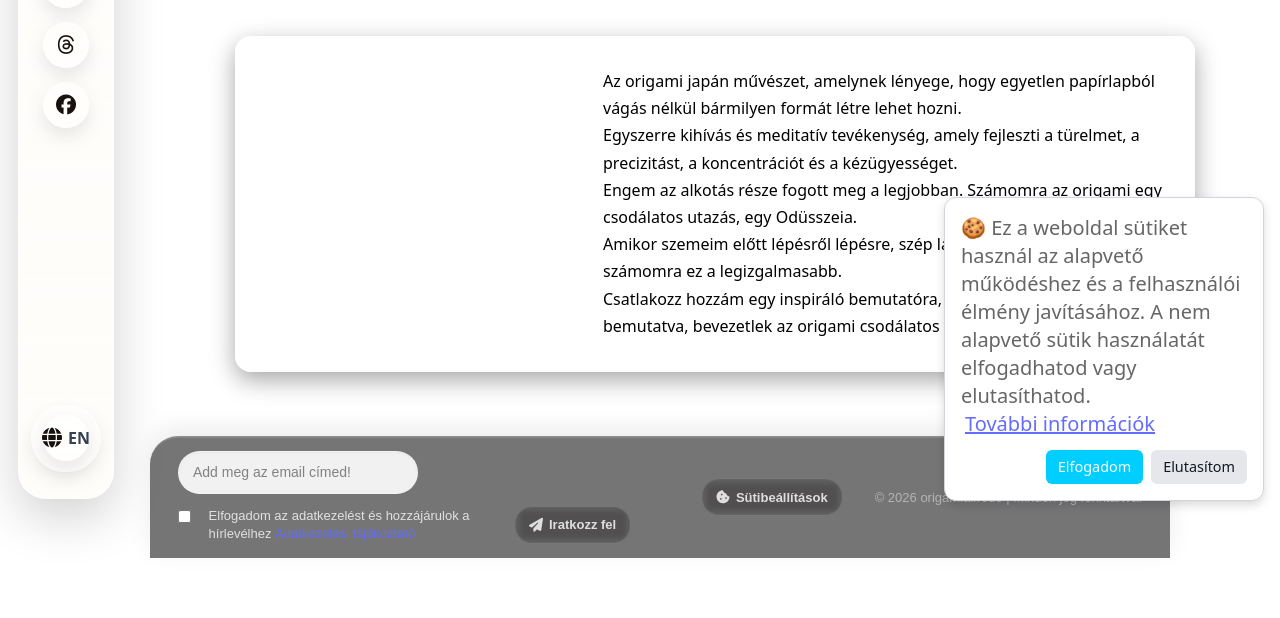
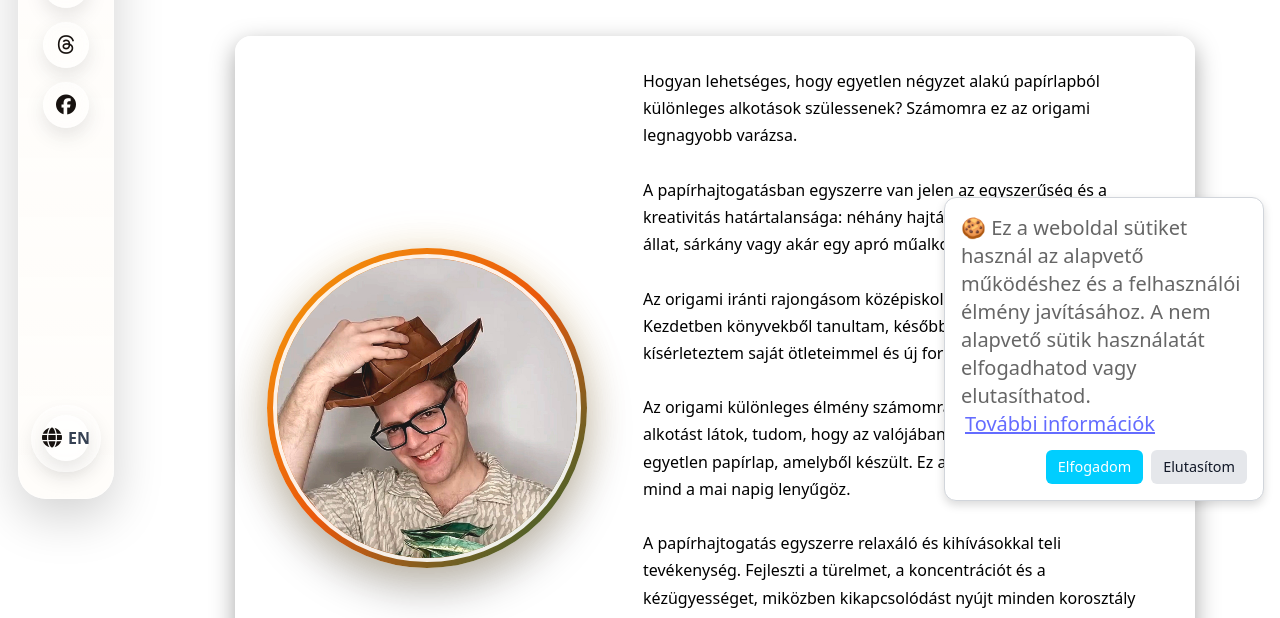
Before and after one commit to nayourcontact/origami-app, a Vue app in the folder client/: page /#/hu/home in a window 1280 px wide. Shown: the part 283-901 px from the top of the page. Before the commit the page ends 841 px from the top, so only its background shows below. Built offline with nearby package versions, Linux system fonts and the light colour scheme; no server answers; a web font is replaced by a local one.

Commit message:
Home page update

```diff
--- a/client/src/assets/styles/Home.css
+++ b/client/src/assets/styles/Home.css
@@ -305,3 +305,116 @@
         margin-right: auto;
     }
 }
+
+.profile-card {
+    display: flex;
+    align-items: center;
+    gap: 1.2rem;
+    padding: 1rem 1.4rem;
+    border-radius: 999px;
+    background: rgba(255, 255, 255, 0.72);
+    backdrop-filter: blur(14px);
+    box-shadow: 0 18px 45px rgba(0, 0, 0, 0.18);
+    width: fit-content;
+    margin-bottom: 1.5rem;
+}
+
+.profile-image-ring {
+    width: 92px;
+    height: 92px;
+    border-radius: 50%;
+    padding: 4px;
+    background: linear-gradient(135deg, #f59e0b, #f97316, #166534);
+    flex-shrink: 0;
+}
+
+.profile-image-ring img {
+    width: 100%;
+    height: 100%;
+    object-fit: cover;
+    object-position: center top;
+    border-radius: 50%;
+    display: block;
+    border: 3px solid white;
+}
+
+.profile-info h3 {
+    margin: 0;
+    font-size: 1.35rem;
+    font-weight: 700;
+    color: #1f1f1f;
+}
+
+.profile-info p {
+    margin: 0.2rem 0 0;
+    font-size: 0.95rem;
+    color: #555;
+}
+
+@media (max-width: 768px) {
+    .profile-card {
+        margin-inline: auto;
+        flex-direction: column;
+        border-radius: 28px;
+        text-align: center;
+    }
+
+    .profile-image-ring {
+        width: 120px;
+        height: 120px;
+    }
+}
+
+.profile-image-wrapper {
+    display: flex;
+    justify-content: center;
+    align-items: center;
+    min-width: 320px;
+}
+
+.profile-image-ring {
+    width: 320px;
+    height: 320px;
+    border-radius: 50%;
+    padding: 6px;
+
+    background:
+            linear-gradient(
+                    135deg,
+                    #f59e0b,
+                    #ea580c,
+                    #166534
+            );
+
+    box-shadow:
+            0 20px 45px rgba(0,0,0,0.28),
+            0 0 40px rgba(245,158,11,0.18);
+
+    position: relative;
+}
+
+.profile-image-ring img {
+    width: 100%;
+    height: 100%;
+    object-fit: cover;
+    object-position: center 20%;
+
+    border-radius: 50%;
+    border: 4px solid rgba(255,255,255,0.9);
+
+    display: block;
+}
+
+@media (max-width: 768px) {
+
+    .profile-image-ring {
+        width: 220px;
+        height: 220px;
+    }
+
+    .profile-image-wrapper {
+        min-width: unset;
+        margin-bottom: 1.5rem;
+    }
+
+}
--- a/client/src/locales/en.json
+++ b/client/src/locales/en.json
@@ -82,7 +82,7 @@
   ],
   "errorGalleryLoad": "The gallery could not be loaded. Try again later!",
   "footerText": "All rights reserved.",
-  "introText": "Origami is the Japanese art of paper folding where any shape can be created from a single sheet of paper without cutting.\nIt is both a challenge and a meditative activity that improves patience, precision, concentration, and dexterity.\nWhat captivated me most was the act of creation itself. For me, origami is a wonderful journey, an Odyssey.\nAs the paper slowly comes to life before my eyes, step by step – that’s the most exciting part for me.\nJoin me in an inspiring demonstration where I present some of my creations and introduce you to the magical world of origami!",
+  "introText": "How is it possible that a single square sheet of paper can be transformed into something extraordinary? To me, this is the greatest magic of origami.\n\nOrigami combines simplicity with limitless creativity: with just a few folds, a flat sheet of paper can become a flower, an animal, a dragon, or even a small work of art.\n\nMy passion for origami began during my high school years. At first, I learned from books, and later I started experimenting more and more with my own ideas and new designs.\n\nOrigami is a unique experience for me because while I see a finished creation, I know that it is still the very same sheet of paper from which it was made. This apparent contradiction continues to fascinate me to this day.\n\nPaper folding is both relaxing and challenging. It develops patience, concentration, and dexterity while providing an enjoyable creative escape for people of all ages.\n\nThrough my creations and workshops, I hope others will also discover the wonder that I have been experiencing in every single fold for many years.",
   "cookieText": "This website uses cookies to ensure basic functionality and to enhance your experience. You can choose to accept or reject non-essential cookies.",
   "moreInfo": "More details",
   "accept": "Accept",
--- a/client/src/locales/hu.json
+++ b/client/src/locales/hu.json
@@ -82,7 +82,7 @@
   ],
   "errorGalleryLoad": "Nem sikerült a gallériát betölteni. Próbáld újra később!",
   "footerText": "Minden jog fenntartva.",
-  "introText": "Az origami japán művészet, amelynek lényege, hogy egyetlen papírlapból vágás nélkül bármilyen formát létre lehet hozni.\nEgyszerre kihívás és meditatív tevékenység, amely fejleszti a türelmet, a precizitást, a koncentrációt és a kézügyességet.\nEngem az alkotás része fogott meg a legjobban. Számomra az origami egy csodálatos utazás, egy Odüsszeia.\nAmikor szemeim előtt lépésről lépésre, szép lassan életre kel a papír – számomra ez a legizgalmasabb.\nCsatlakozz hozzám egy inspiráló bemutatóra, ahol néhány alkotásomat bemutatva, bevezetlek az origami csodálatos világába!",
+  "introText": "Hogyan lehetséges, hogy egyetlen négyzet alakú papírlapból különleges alkotások szülessenek? Számomra ez az origami legnagyobb varázsa.\n\nA papírhajtogatásban egyszerre van jelen az egyszerűség és a kreativitás határtalansága: néhány hajtással egy sík lapból virág, állat, sárkány vagy akár egy apró műalkotás jöhet létre.\n\nAz origami iránti rajongásom középiskolás koromban kezdődött. Kezdetben könyvekből tanultam, később pedig egyre többet kísérleteztem saját ötleteimmel és új formákkal.\n\nAz origami különleges élmény számomra, mert miközben egy kész alkotást látok, tudom, hogy az valójában még mindig ugyanaz az egyetlen papírlap, amelyből készült. Ez a látszólagos ellentmondás mind a mai napig lenyűgöz.\n\nA papírhajtogatás egyszerre relaxáló és kihívásokkal teli tevékenység. Fejleszti a türelmet, a koncentrációt és a kézügyességet, miközben kikapcsolódást nyújt minden korosztály számára.\n\nRemélem, hogy alkotásaimon és foglalkozásaimon keresztül mások is megtapasztalják azt a csodát, amelyet én évek óta felfedezek minden egyes hajtásban.",
   "cookieText": "Ez a weboldal sütiket használ az alapvető működéshez és a felhasználói élmény javításához. A nem alapvető sütik használatát elfogadhatod vagy elutasíthatod.",
   "moreInfo": "További információk",
   "accept": "Elfogadom",
--- a/client/src/views/Home.vue
+++ b/client/src/views/Home.vue
@@ -4,7 +4,6 @@
     <h2 class="bio-heading">
       {{ t(currentLanguage, 'homeMainTitle') }}
     </h2>
-<!--    <blockquote class="bio-quote">{{ bio.split('\n')[1] }}</blockquote>-->
   </section>
 
   <section ref="galleryWrapper" class="gallery-section">
@@ -27,22 +26,25 @@
 
   <section ref="introWrapper" class="intro-text-section">
     <div class="intro-content-wrapper">
-      <div class="intro-image">
+
+      <div class="intro-image profile-image-wrapper">
+        <div class="profile-image-ring">
           <img
-            v-if="introImage"
-            :src="introImage"
-            alt="Icar origami"
+              src="../assets/images/profile.jpg"
+              alt="Takács Alfréd origami művész"
               decoding="async"
           />
         </div>
+      </div>
+
       <div class="intro-text-container">
         <p>
         <span v-for="(line, idx) in t(currentLanguage, 'introText').split('\n')" :key="idx">
-            {{ line }}<br />
+          {{ line }}<br/>
         </span>
         </p>
+      </div>
 
-      </div>
     </div>
   </section>
 
@@ -61,7 +63,7 @@ import "../assets/styles/Home.css";
 import gsap from "gsap";
 import {ref, onMounted} from "vue";
 import {useRoute} from "vue-router";
-import { t } from "../locales";
+import {t} from "../locales";
 
 const viewWrapper = ref(null);
 const galleryWrapper = ref(null);
```
Also changed, not shown: client/src/assets/images/profile.jpg (added). Lines whose indentation alone changed are shown as unchanged.
